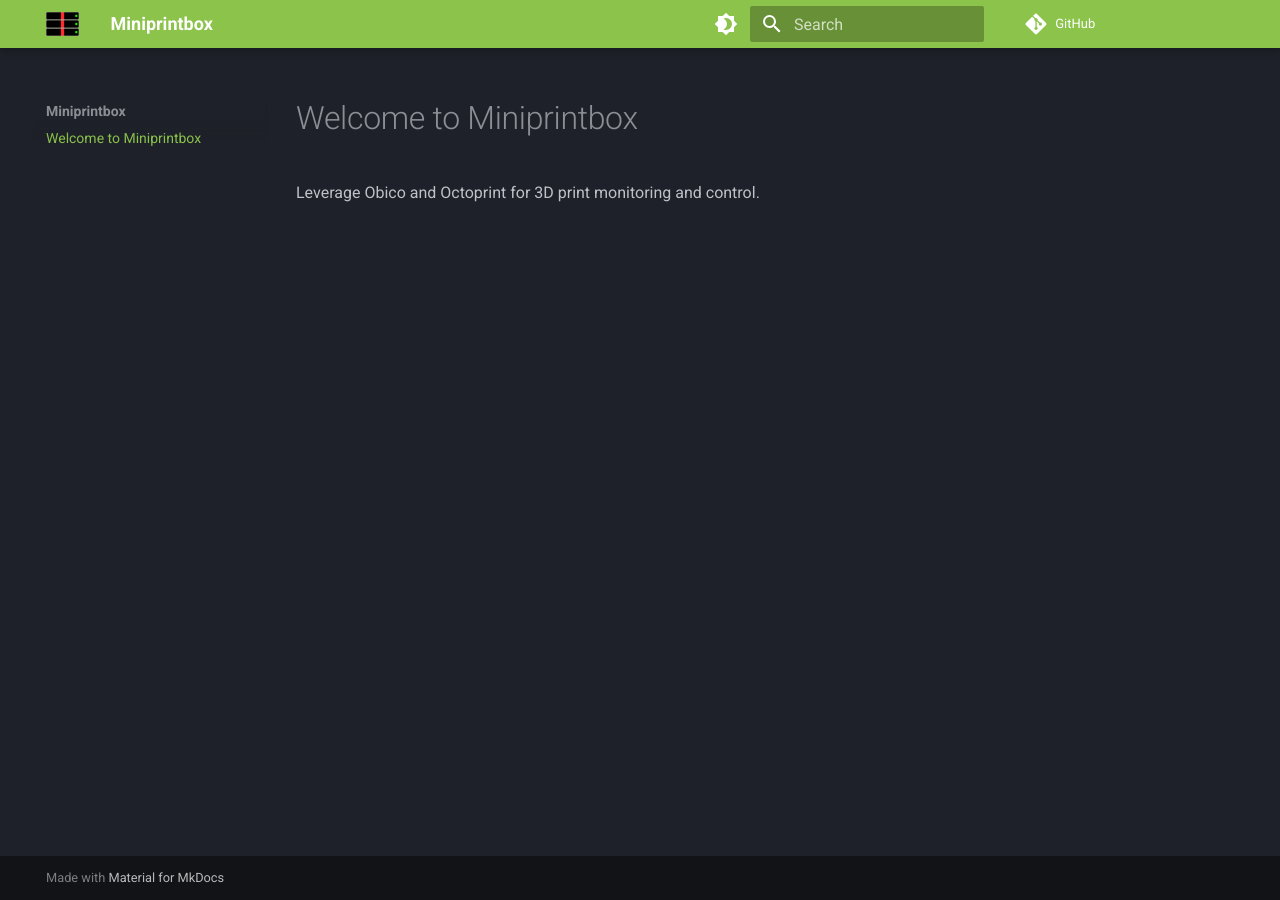
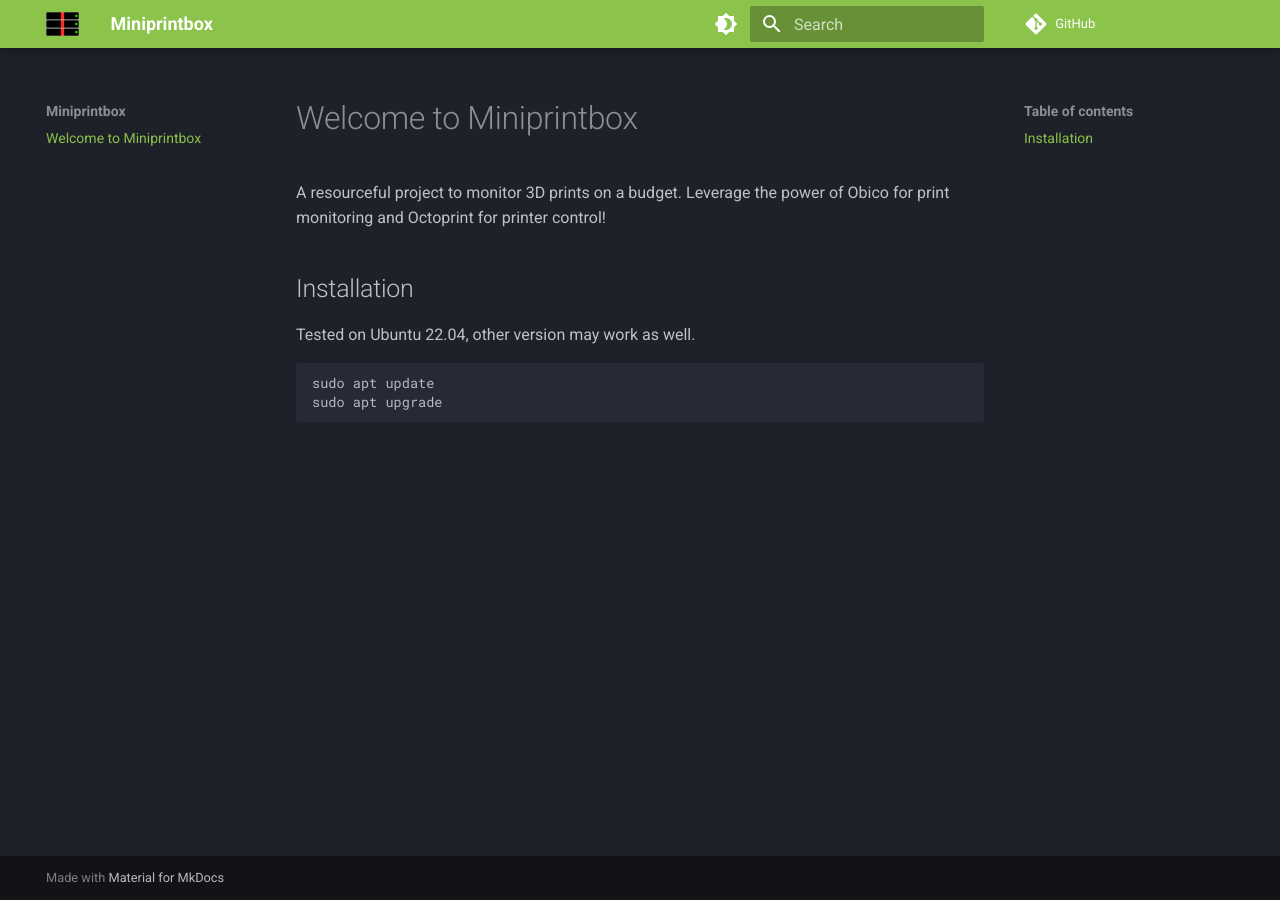
Before and after one commit to hentronnumerouno/miniprintbox, an MkDocs documentation site: the page built from docs/index.md, in a window 1280 px wide. Built offline with MkDocs 1.6.1 and Material for MkDocs 9.7.7, drawn with Linux system fonts in a browser that asks for light colours; comment, search, counter and statistics services are not loaded.

Commit message:
created new branch

```diff
--- a/docs/index.md
+++ b/docs/index.md
@@ -1,2 +1,8 @@
 # Welcome to Miniprintbox
-Leverage Obico and Octoprint for 3D print monitoring and control.
+A resourceful project to monitor 3D prints on a budget. Leverage the power of Obico for print monitoring and Octoprint for printer control!
+
+## Installation
+Tested on Ubuntu 22.04, other version may work as well.
+
+    sudo apt update
+    sudo apt upgrade
```
Also changed, not shown: 1 other file.
